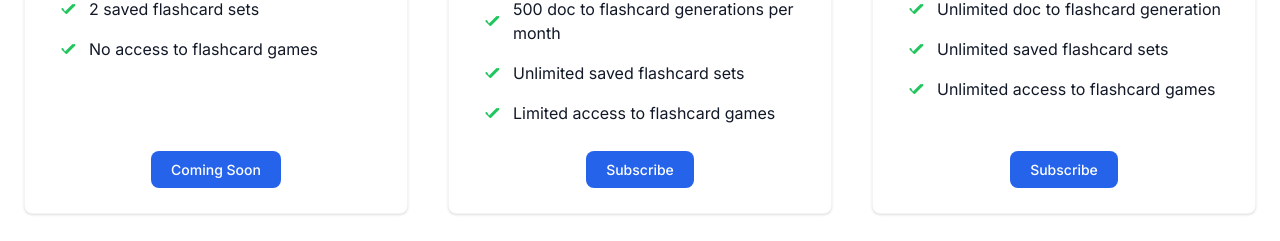
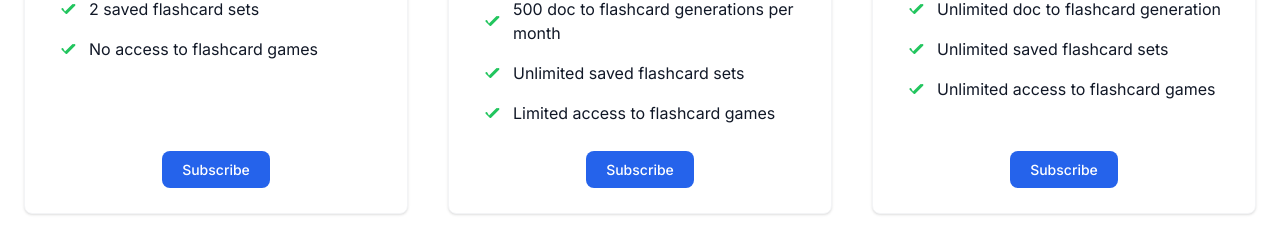
Before and after one commit to boxerarakelyan777/MemorixAI, a Next.js app: page / in a window 1280 px wide. Shown: the part 2073-2314 px from the top of the page. Built offline with nearby package versions, Linux system fonts and the light colour scheme; no server answers.

Commit message:
price change

```diff
--- a/src/components/Pricing.tsx
+++ b/src/components/Pricing.tsx
@@ -84,7 +84,7 @@ const Pricing: React.FC = () => {
                   target="_blank"
                   className="text-white bg-blue-600 hover:bg-blue-700 focus:ring-4 focus:ring-blue-200 font-medium rounded-lg text-sm px-5 py-2.5 text-center dark:text-white dark:focus:ring-blue-900"
                 >
-                  {plan.price === 0 ? 'Coming Soon' : 'Subscribe'}
+                  {plan.price === 0 ? 'Subscribe' : 'Subscribe'}
                 </a>
               </div>
             </div>
```
